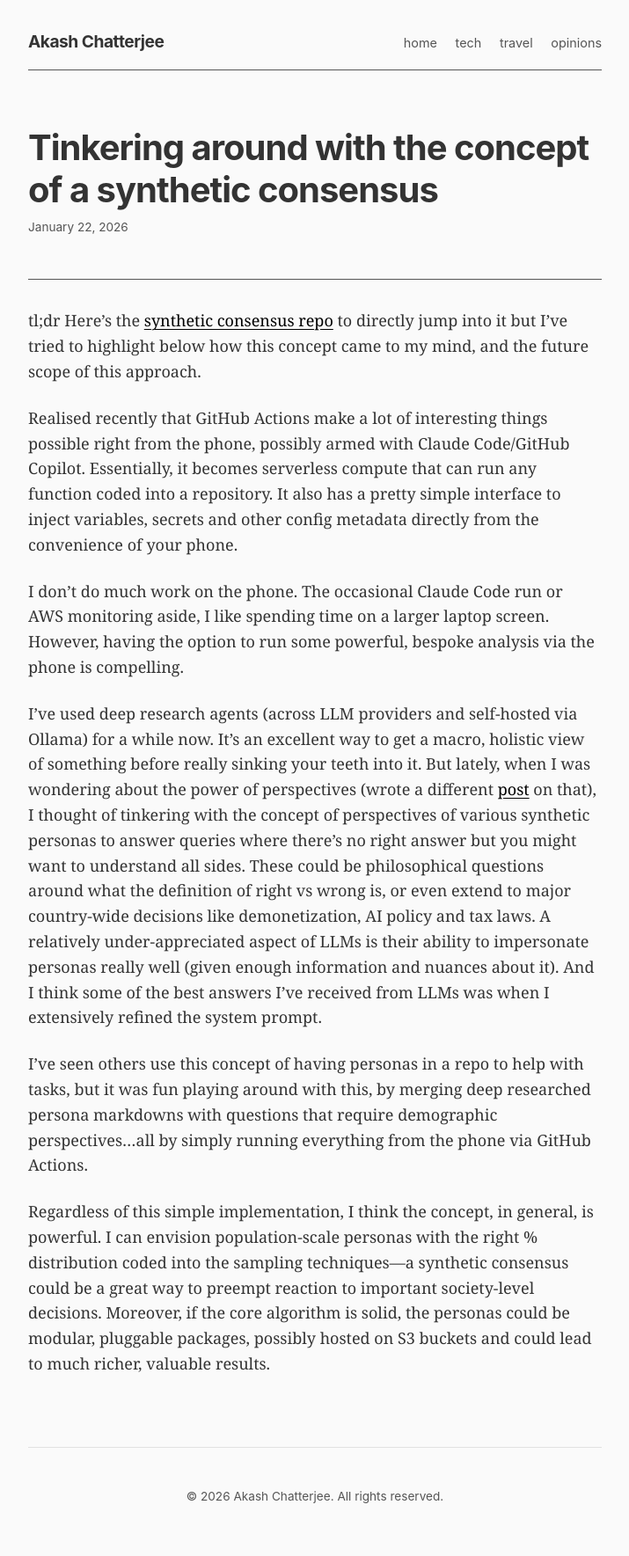
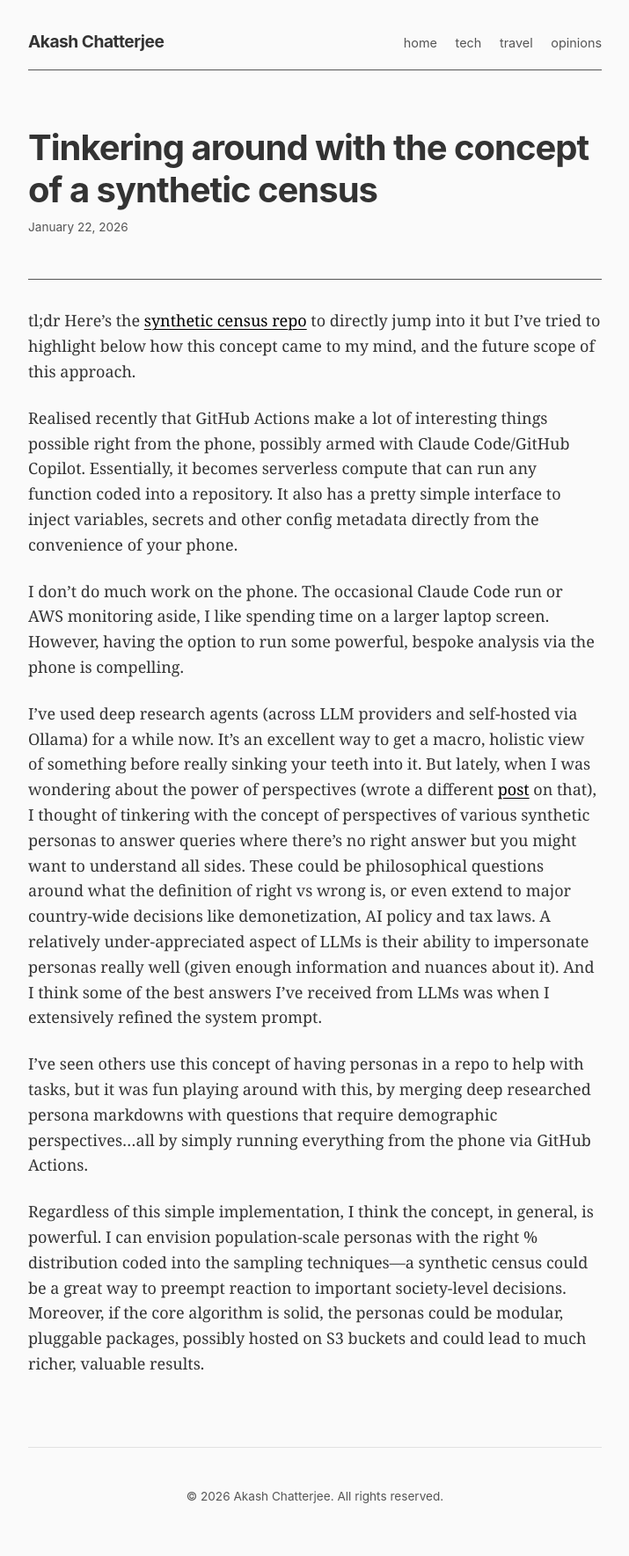
Before and after one commit to AkashChatterjee/akashchatterjee.github.io, a Jekyll site: the page built from tech/_posts/2026-01-22-synthetic-census.md, in a window 1280 px wide. Shown: the whole page at 88% size, without its empty margins (282-997 px from the left). Built offline with Jekyll 4.4.1, drawn with Linux system fonts in a browser that asks for light colours.

Commit message:
New post on synthetic consensus - minor edits

```diff
--- a/tech/_posts/2026-01-22-synthetic-consensus.md
+++ b/tech/_posts/2026-01-22-synthetic-census.md
@@ -1,11 +1,11 @@
 ---
 layout: post
-title: "Tinkering around with the concept of a synthetic consensus"
+title: "Tinkering around with the concept of a synthetic census"
 date: 2026-01-22
 categories: tech
 ---
 
-tl;dr Here's the [synthetic consensus repo](https://github.com/AkashChatterjee/synthetic-census) to directly jump into it but I've tried to highlight below how this concept came to my mind, and the future scope of this approach.
+tl;dr Here's the [synthetic census repo](https://github.com/AkashChatterjee/synthetic-census) to directly jump into it but I've tried to highlight below how this concept came to my mind, and the future scope of this approach.
 
 Realised recently that GitHub Actions make a lot of interesting things possible right from the phone, possibly armed with Claude Code/GitHub Copilot. Essentially, it becomes serverless compute that can run any function coded into a repository. It also has a pretty simple interface to inject variables, secrets and other config metadata directly from the convenience of your phone.
 
@@ -15,4 +15,4 @@ I've used deep research agents (across LLM providers and self-hosted via Ollama)
 
 I've seen others use this concept of having personas in a repo to help with tasks, but it was fun playing around with this, by merging deep researched persona markdowns with questions that require demographic perspectives...all by simply running everything from the phone via GitHub Actions.
 
-Regardless of this simple implementation, I think the concept, in general, is powerful. I can envision population-scale personas with the right % distribution coded into the sampling techniques—a synthetic consensus could be a great way to preempt reaction to important society-level decisions. Moreover, if the core algorithm is solid, the personas could be modular, pluggable packages, possibly hosted on S3 buckets and could lead to much richer, valuable results.
+Regardless of this simple implementation, I think the concept, in general, is powerful. I can envision population-scale personas with the right % distribution coded into the sampling techniques—a synthetic census could be a great way to preempt reaction to important society-level decisions. Moreover, if the core algorithm is solid, the personas could be modular, pluggable packages, possibly hosted on S3 buckets and could lead to much richer, valuable results.
```
